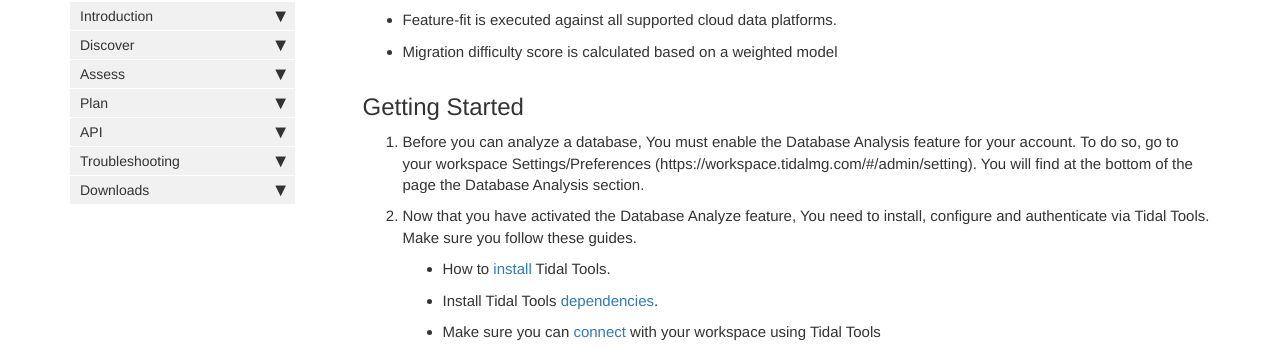
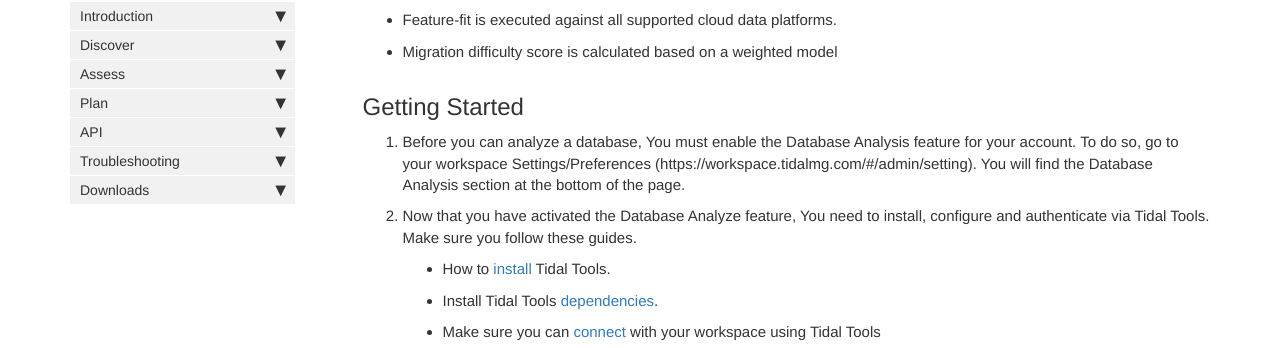
Before and after one commit to tidalmigrations/tidalmigrations.github.io, a Jekyll site: the page built from pages/tidal tools/analyze_database.md, in a window 1280 px wide and 900 px high, scrolled down 1659 px. Shown: the part 127-475 px from the top of the window. Built offline with Jekyll 4.4.1, drawn with Linux system fonts in a browser that asks for light colours; nearby versions of some CDN libraries; comment, search, counter and statistics services are not loaded.

```diff
--- a/pages/tidal tools/analyze_database.md
+++ b/pages/tidal tools/analyze_database.md
@@ -45,7 +45,7 @@ For example, in Oracle databases, the Data Dictionary and AWR repository tables
 
 ## Getting Started
 
-1. Before you can analyze a database, You must enable the Database Analysis feature for your account. To do so, go to your workspace Settings/Preferences (https://workspace.tidalmg.com/#/admin/setting). You will find at the bottom of the page the Database Analysis section.
+1. Before you can analyze a database, You must enable the Database Analysis feature for your account. To do so, go to your workspace Settings/Preferences (https://workspace.tidalmg.com/#/admin/setting). You will find the Database Analysis section at the bottom of the page.
 2. Now that you have activated the Database Analyze feature, You need to install, configure and authenticate via Tidal Tools. Make sure you follow these guides.
   - How to [install](tidal-tools.html#install) Tidal Tools.
   - Install Tidal Tools [dependencies](tidal-tools.html#dependencies).
```
